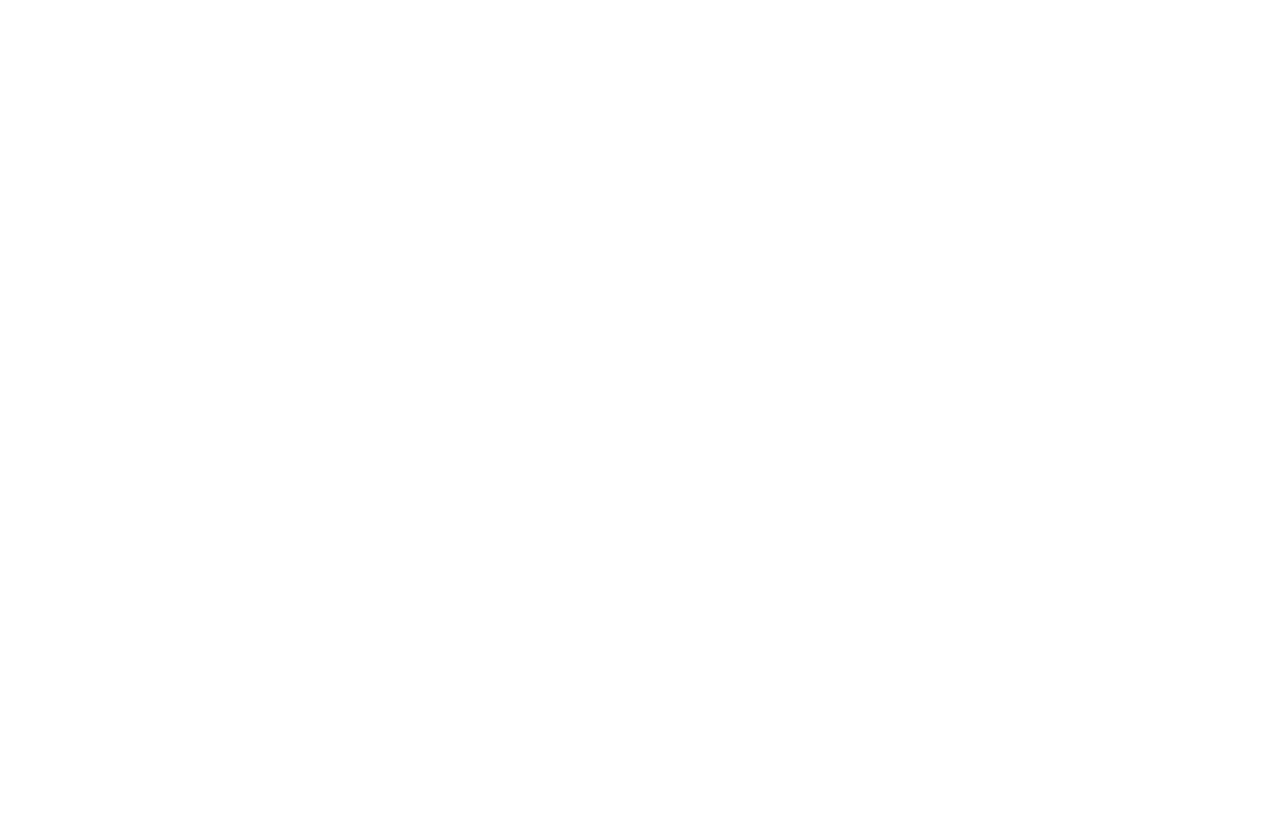
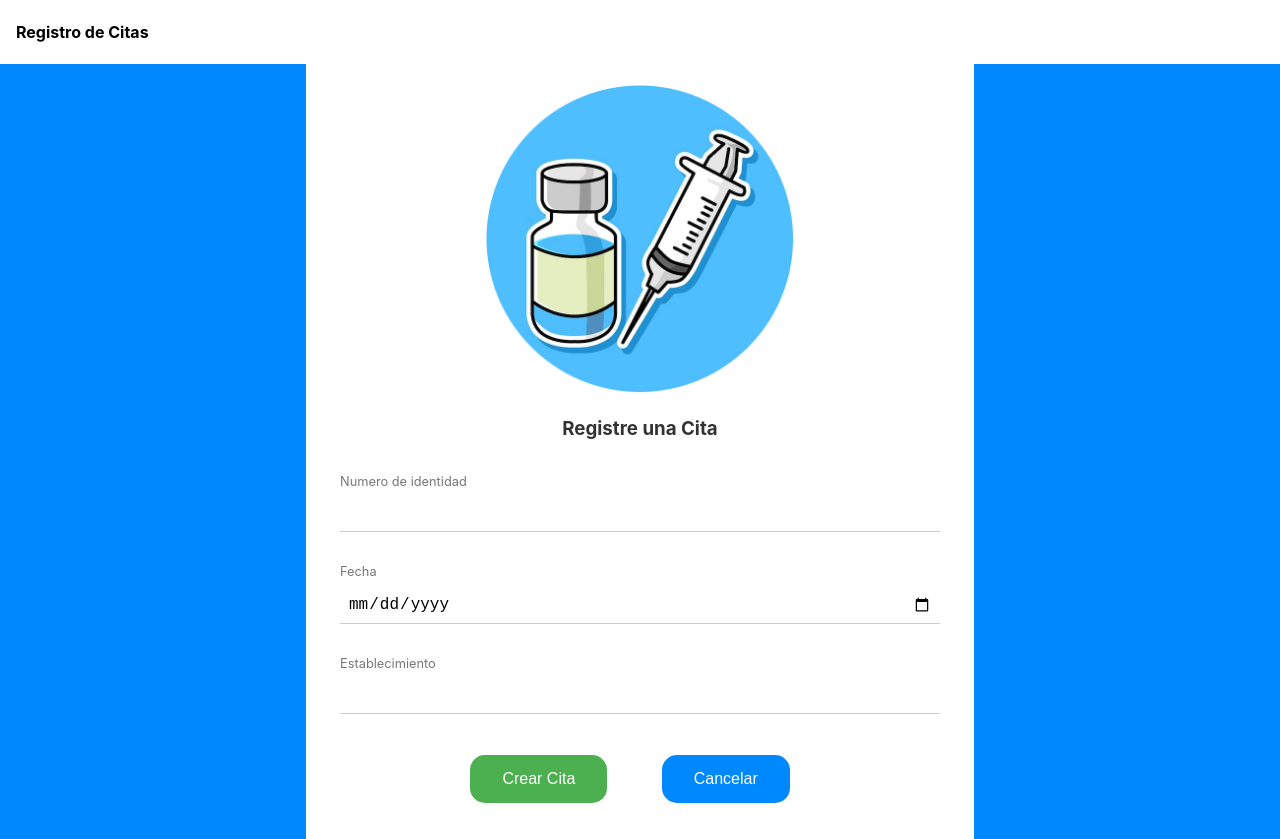
Before and after one commit to JahnCa1501/vaccinationfe, a React (Create React App) app: page /citas in a window 1280 px wide. Before the commit this address had no page. Before the commit the page ends 800 px from the top, so only its background shows below. Built offline with nearby package versions, Linux system fonts and the light colour scheme.

Commit message:
formulario de citas y btn logout

```diff
--- /dev/null
+++ b/src/Components/ButtonsReturn/ButtonsReturn.css
@@ -0,0 +1,6 @@
+.buttonsreturn{
+    background-Color: transparent;
+    color: red;
+    border: none;
+    font-size: 25px;
+}
--- /dev/null
+++ b/src/Components/ButtonsReturn/index.js
@@ -0,0 +1,17 @@
+import './ButtonsReturn.css';
+import { FaSignOutAlt } from "react-icons/fa";
+import { useNavigate } from 'react-router-dom';
+
+const ButtonsReturn = ({ title })=> {
+    const Navigator = useNavigate();
+    const navegar = () => {
+         Navigator('/login');
+    }
+    return(
+            <button className="buttonsreturn" onClick={navegar}>
+              <FaSignOutAlt />
+            </button>
+    );
+}
+
+export default ButtonsReturn;
--- a/src/Components/ModalPicker/index.js
+++ b/src/Components/ModalPicker/index.js
@@ -6,6 +6,7 @@ import './ModalPicker.css';
 import { FaBars } from "react-icons/fa";
 import { FaWindowClose } from "react-icons/fa";
 import { useNavigate } from 'react-router-dom';
+import ButtonClose from '../ButtonsReturn';
 
 const ModalPicker = () => {
     const [open, setOpen] = React.useState(false);
@@ -18,6 +19,12 @@ const ModalPicker = () => {
     const Navigator = useNavigate();
     const navegar = () => {
          Navigator('/login');
+    }
+    const citas = () => {
+        Navigator('/citas');
+    }
+    const cerrarsesion = () => {
+        Navigator('/login');
     }
     return (
         <div>
@@ -34,11 +41,13 @@ const ModalPicker = () => {
                     <h2 id="modal-menu">Menú</h2>
                     <div style={{textAlign: "center"}}>
                     <Buttons>
-                        <button class="button button1" onClick={navegar}>Citas</button>
+                        <button class="button button1" onClick={citas}>Citas</button>
                         <button class="button button2" onClick={navegar}>Usuario</button> <br />
                         <button class="button button1" onClick={navegar}>Carnet</button> <br />
                         <button class="button button2" onClick={navegar}>Vacunas</button>
                     </Buttons>
+                    <ButtonClose>
+                    </ButtonClose>
                     </div>
                 </Box>
             </Modal>
--- a/src/Routes.js
+++ b/src/Routes.js
@@ -4,6 +4,7 @@ import Login from './Views/Login';
 import SignIn from './Views/Signin';
 import Summary from './Views/Summary';
 import Menu from './Views/Menu';
+import Appointment from './Views/Appointment';
 
 const Routes = () => {
   return (
@@ -14,6 +15,7 @@ const Routes = () => {
         <Route path='/signin' element={<SignIn />} />
         <Route path="/home" element={<PrivateRoute><Summary /></PrivateRoute>} />
         <Route path='/menu' element={<Menu />}/>
+        <Route path='/citas' element={<Appointment />}/>
       </Switch>
     </Router>
   );
--- /dev/null
+++ b/src/Views/Appointment/AppointmentUx.js
@@ -0,0 +1,57 @@
+import * as React from 'react';
+import Page from '../../Components/Page';
+import { Field } from '../../Components/InputField';
+import Buttons from "../../Components/Buttons";
+import Logo from '../../Components/Images/Vacuna.png';
+
+const AppointmentUx = ({
+  idValue = "",
+  fechaValue = "",
+  establecimientoValue = "",
+  onChangeHandler = () => { },
+  onAppointmentClick = () => { },
+  onMenuClick = () => { }
+}) => {
+
+  return (
+    <Page
+      showNavBar={true}
+      useAbsoluteCenter={true}
+      pageTitle="Registro de Citas"
+    >
+      <img src={Logo} alt=""/>
+      <form style={{ minWidth: "380px", maxWidth: "640px" }}>
+        <h1 style={{ textAlign: "center" }}>Registre una Cita</h1>
+        <Field
+          name="id"
+          labelText="Numero de identidad"
+          type="text"
+          value={idValue}
+          onChange={onChangeHandler}
+        />
+        <Field
+          name="fecha"
+          labelText="Fecha"
+          type="date"
+          value={fechaValue}
+          onChange={onChangeHandler}
+        />
+        <Field
+          name="establecimiento"
+          labelText="Establecimiento"
+          type="text"
+          value={establecimientoValue}
+          onChange={onChangeHandler}
+        />
+        <div style={{paddingLeft: "80px"}}>
+        <Buttons>
+          <button class="button button1" onClick={onAppointmentClick}>Crear Cita</button>
+          <button class="button button2" onClick={onMenuClick}>Cancelar</button>
+        </Buttons>
+        </div>
+      </form>
+    </Page>
+  );
+}
+
+export default AppointmentUx;
--- /dev/null
+++ b/src/Views/Appointment/index.js
@@ -0,0 +1,53 @@
+import AppointmentUx from "./AppointmentUx";
+import { useState } from 'react';
+import { useNavigate } from 'react-router-dom';
+import getAppointment from "../../Services/api/signinapi";
+
+
+const Appointment = () => {
+  const Navigator = useNavigate();
+  const [formValues, setFormValues] = useState({
+    fecha: '',
+    id:'',
+    establecimiento: '' });
+  const onChangeHandler = (event) => {
+    let { name, value } = event.target;
+    let newFormValues = {
+      ...formValues,
+      [name]: value
+    }
+    setFormValues(newFormValues);
+  }
+  const onAppointmentClick = async (e) => {
+    e.preventDefault();
+    e.stopPropagation();
+    try {
+      const data = await getAppointment(
+        formValues.fecha,
+        formValues.id,
+        formValues.establecimiento
+      );
+      Navigator('/citas');
+      console.log(data);
+    } catch (ex) {
+      console.log(ex);
+    }
+  }
+  const onMenuClick = (e) => {
+    e.preventDefault();
+    e.stopPropagation();
+    Navigator("/menu");
+  }
+  return (
+    <AppointmentUx
+      passwordValue={formValues.password}
+      fechaValue={formValues.fecha}
+      idValue = {formValues.id}
+      establecimientoValue = {formValues.establecimiento}
+      onAppointmentClick={onAppointmentClick}
+      onMenuClick={onMenuClick}
+      onChangeHandler={onChangeHandler}
+    />
+  );
+}
+export default Appointment;
--- a/src/Views/Menu/index.js
+++ b/src/Views/Menu/index.js
@@ -13,7 +13,9 @@ const Menu = () => {
     const navegar = () => {
          Navigator('/login');
     }
-
+    const citas = () => {
+        Navigator('/citas');
+   }
     return (
 
         <Page
@@ -31,7 +33,7 @@ const Menu = () => {
                 <Presentation></Presentation>
                 <div>
                     <Buttons>
-                        <button class="button button1" onClick={navegar}>Citas</button>
+                        <button class="button button1" onClick={citas}>Citas</button>
                         <button class="button button2" onClick={navegar}>Usuario</button>
                         <button class="button button1" onClick={navegar}>Carnet</button>
                         <button class="button button2" onClick={navegar}>Vacunas</button>
```
Also changed, not shown: src/Services/api/appointmentapi.js (added, +14 -0 lines).
